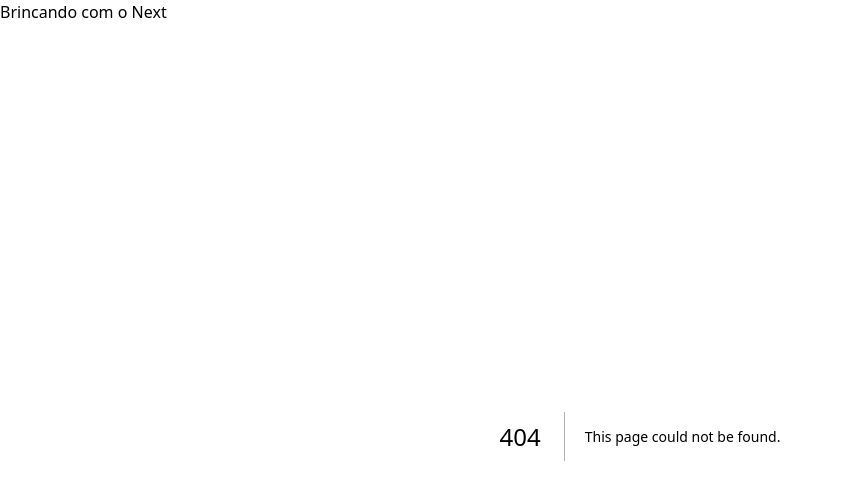
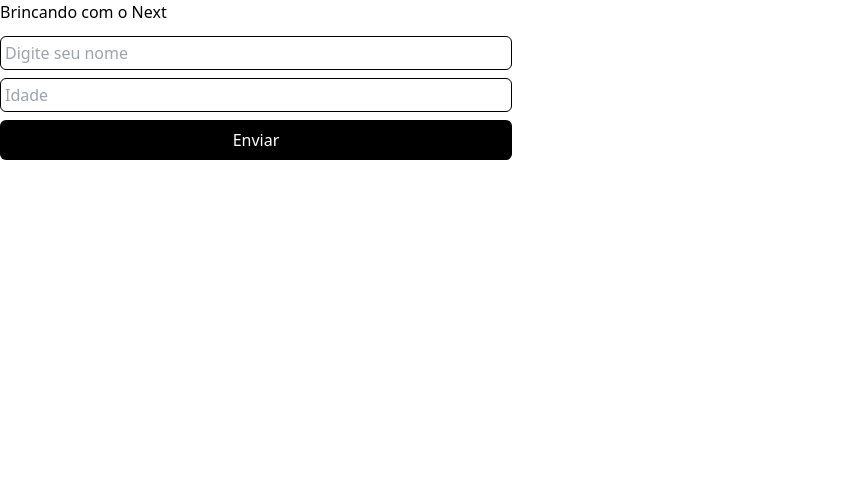
Before and after one commit to EmanuelDeBrito/Next, a Next.js app: page /form in a window 1280 px wide. Before the commit this address had no page. Shown: the top 500 px of the page, without its empty margins (0-843 px from the left). Built offline with nearby package versions, Linux system fonts and the light colour scheme.

Commit message:
Server Actions em formulários

```diff
--- /dev/null
+++ b/src/actions/takeDataForm.ts
@@ -0,0 +1,9 @@
+"use server"
+
+export const takeDataForm = (data: FormData) => {
+    const nome = data.get('nome');
+    const idade = data.get('idade');
+
+    console.log('Nome: ', nome);
+    console.log('Idade: ', idade);
+}
--- /dev/null
+++ b/src/app/form/page.tsx
@@ -0,0 +1,15 @@
+import { takeDataForm } from "@/actions/takeDataForm"
+
+const Page = () => {
+    return(
+        <div className="max-w-lg w-full">
+            <form className="flex flex-col gap-2" action={takeDataForm}>
+                <input className="block p-1 text-black border border-black rounded-md" type="text" name="nome" placeholder="Digite seu nome" />
+                <input className="block p-1 text-black border border-black rounded-md" type="number" name="idade" placeholder="Idade" />
+                <button className="px-3 py-2 bg-black text-white rounded-md">Enviar</button>
+            </form>
+        </div>
+    )
+}
+
+export default Page
```
